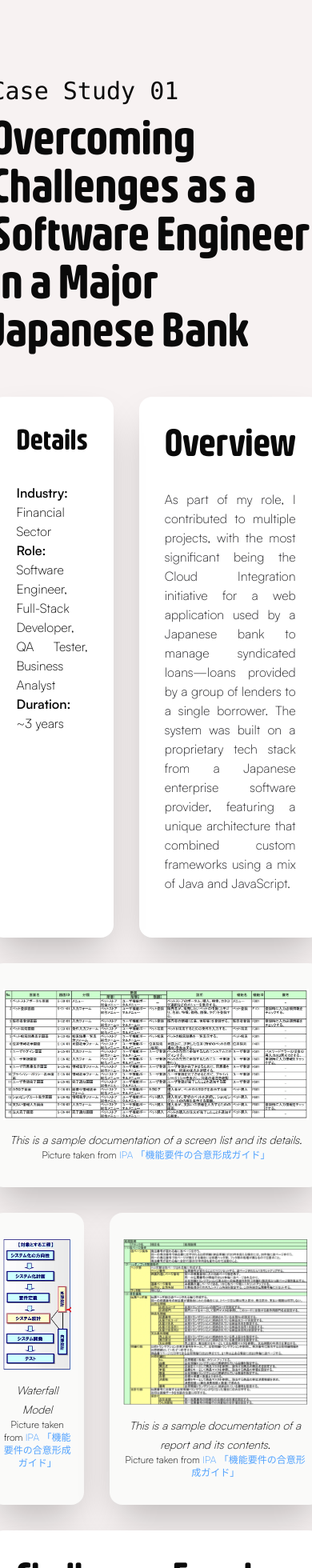
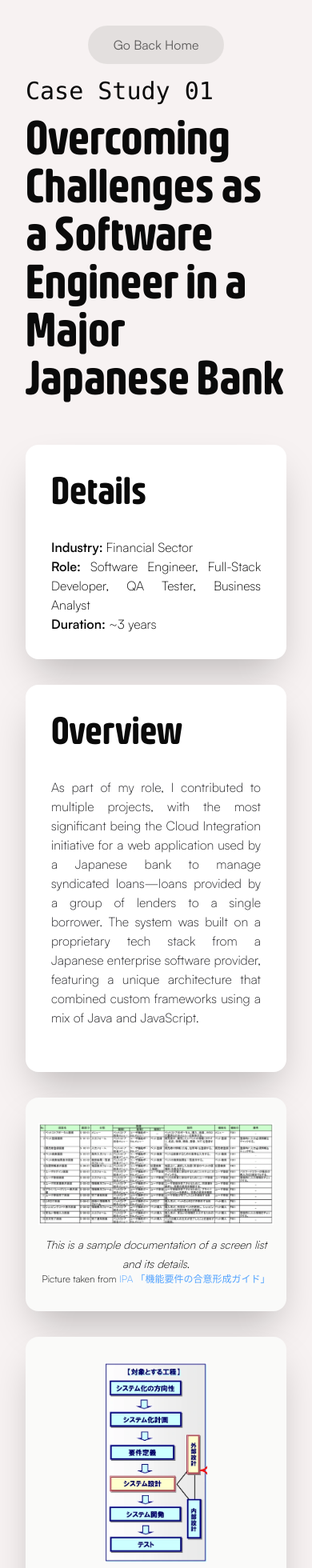
Before and after one commit to NeilMD/neil.dev, a Next.js app: page /case-study-01 in a window 390 px wide. Shown: the top 1960 px of the page at 80% size. Built offline with nearby package versions, Linux system fonts and the light colour scheme.

Commit message:
Added back button and Mobile Responsive for Case study

```diff
--- a/app/case-study-01/components/ProjectApproach.js
+++ b/app/case-study-01/components/ProjectApproach.js
@@ -16,7 +16,7 @@ const ProjectApproach = () => {
       </FadeContent>
       <br />
       <div>
-        <div className="flex gap-8">
+        <div className="flex flex-col md:flex-row gap-8">
           <FadeContent
             blur={false}
             duration={600}
@@ -44,7 +44,7 @@ const ProjectApproach = () => {
           </FadeContent>
         </div>
         <br />
-        <div className="flex gap-8">
+        <div className="flex flex-col md:flex-row gap-8">
           <FadeContent
             blur={false}
             duration={600}
@@ -72,7 +72,7 @@ const ProjectApproach = () => {
           </FadeContent>
         </div>
         <br />
-        <div className="flex gap-8">
+        <div className="flex flex-col md:flex-row gap-8">
           <FadeContent
             blur={false}
             duration={600}
--- a/app/case-study-01/components/ProjectDetails.js
+++ b/app/case-study-01/components/ProjectDetails.js
@@ -10,7 +10,7 @@ const ProjectDetails = () => {
         easing="ease-out"
         initialOpacity={0}
       >
-        <h4 className="text-4xl font-semibold font-serif mb-3">Details</h4>
+        <h4 className="text-5xl font-semibold font-serif mb-3">Details</h4>
       </FadeContent>
       <br />
       <FadeContent
--- a/app/case-study-01/page.js
+++ b/app/case-study-01/page.js
@@ -11,10 +11,13 @@ import ProjectApproach from "./components/ProjectApproach";
 import ProjectLessons from "./components/ProjectLessons";
 import FadeContent from "@/components/Animations/FadeContent/FadeContent";
 import AnimatedContent from "@/components/Animations/AnimatedContent/AnimatedContent";
+import Header from "../components/Header";
 
 const page = () => {
   return (
-    <main className=" min-h-svh w-full flex flex-col justify-center items-center bg-n-bg font-extralight mt-24">
+    <div className="relative">
+      <Header headerValue={0} setHeaderValue={() => {}} />
+      <main className=" min-h-svh w-full flex flex-col justify-center items-center bg-n-bg font-extralight mt-24 px-8">
         <div className="relative max-w-4xl  flex flex-col gap-8">
           <span>
             <FadeContent
@@ -33,20 +36,20 @@ const page = () => {
             easing="ease-out"
             initialOpacity={0}
           >
-          <h2 className="text-6xl font-serif font-semibold mb-6 ">
+            <h2 className="text-6xl font-serif font-semibold mb-6  ">
               Overcoming Challenges as a Software Engineer in a Major Japanese
               Bank
             </h2>
           </FadeContent>
-        <div className="flex flex-row text-justify gap-8">
-          <div className="flex-1/3 text-md flex flex-col  gap-3 text-justify">
+          <div className="flex flex-col lg:flex-row text-justify gap-8">
+            <div className=" lg:flex-1/3 text-md flex-col  gap-3 text-justify">
               {" "}
               <div className="h-full bg-white p-8 rounded-2xl shadow-2xl z-10">
                 <ProjectDetails />
               </div>
             </div>
 
-          <div id="proj-overview" className="flex-2/3 ">
+            <div id="proj-overview" className=" lg:flex-2/3 ">
               <ProjectOverview />
             </div>
           </div>
@@ -64,7 +67,8 @@ const page = () => {
               <div className="">
                 <img src="/img/01_screenlist.webp" className="w-full mb-3" />
                 <span className="text-sm italic text-center mb-3">
-                This is a sample documentation of a screen list and its details.
+                  This is a sample documentation of a screen list and its
+                  details.
                 </span>
                 <span className="text-xs block text-center">
                   Picture taken from{" "}
@@ -86,11 +90,14 @@ const page = () => {
               config={{ tension: 80, friction: 20 }}
               initialOpacity={0.2}
               animateOpacity
-            className="col-start-1 col-span-1  px-4 py-8 rounded-2xl bg-stone-50 shadow-2xl text-center z-10"
+              className="col-start-1 col-span-3  md:col-span-1  px-4 py-8 rounded-2xl bg-stone-50 shadow-2xl text-center z-10"
               threshold={0.2}
             >
               <div>
-              <img src="/img/01_waterfall.webp" className="w-full mb-3" />
+                <img
+                  src="/img/01_waterfall.webp"
+                  className="w-full mb-3 max-h-[250px] object-contain lg:max-h-none"
+                />
                 <span className="text-sm italic text-center mb-3">
                   Waterfall Model
                 </span>
@@ -114,11 +121,14 @@ const page = () => {
               config={{ tension: 80, friction: 20 }}
               initialOpacity={0.2}
               animateOpacity
-            className="col-start-2 col-span-2  px-4 py-8 rounded-2xl bg-stone-50 shadow-2xl text-center z-10"
+              className="col-start-1 md:col-start-2 col-span-3  md:col-span-2  px-4 py-8 rounded-2xl bg-stone-50 shadow-2xl text-center z-10"
               threshold={0.2}
             >
               <div>
-              <img src="/img/01_reportcontents.webp" className="w-full mb-3" />
+                <img
+                  src="/img/01_reportcontents.webp"
+                  className="w-full mb-3"
+                />
                 <span className="text-sm italic text-center mb-3">
                   This is a sample documentation of a report and its contents.
                 </span>
@@ -148,6 +158,7 @@ const page = () => {
           </div>
         </div>
       </main>
+    </div>
   );
 };
 
--- a/app/components/Header.js
+++ b/app/components/Header.js
@@ -1,13 +1,46 @@
 "use client";
+import { useRouter, usePathname } from "next/navigation";
+import Link from "next/link";
+
 const Header = ({ headerValue, setHeaderValue }) => {
+  const router = useRouter();
+  const pathname = usePathname();
+  console.log(pathname);
   return (
-    <header className="flex items-center p-8 fixed w-full z-100">
+    <header className="flex items-center p-8 fixed w-full z-100 top-0 left-0">
       <span className="hidden flex-1/3 font-semibold text-lg justify-baseline md:flex">
         <a href="#exp_card">Neil Capistrano</a>
       </span>
       <nav className="flex-1/3 flex justify-center opacity-65">
         <ul className="relative flex gap-4 self-center px-4 py-2 bg-transparent rounded-full">
-          <div className="-z-10 absolute inset-0 opacity-90 bg-n-bg rounded-full"></div>
+          <div
+            className={`-z-10 absolute inset-0 opacity-90  rounded-full ${
+              pathname === "/" ? "bg-n-bg" : "bg-stone-300"
+            }`}
+          ></div>
+          {pathname === "/" ? (
+            <HomeHeader
+              headerValue={headerValue}
+              setHeaderValue={setHeaderValue}
+            />
+          ) : (
+            <ReturnHeader
+              headerValue={headerValue}
+              setHeaderValue={setHeaderValue}
+            />
+          )}
+        </ul>
+      </nav>
+      <span className="hidden md:flex flex-1/3 font-semibold text-lg justify-end">
+        <a href="mailto:neil.capistrano2007.ca@gmail.com">Contact Me</a>
+      </span>
+    </header>
+  );
+};
+
+const HomeHeader = ({ headerValue, setHeaderValue }) => {
+  return (
+    <>
       <li
         id="all_nav"
         className={`py-1 px-4 rounded-2xl hover:bg-white transition duration-500 ease-in-out ${
@@ -41,12 +74,25 @@ const Header = ({ headerValue, setHeaderValue }) => {
       >
         <a href="#neil_card">About</a>
       </li>
-        </ul>
-      </nav>
-      <span className="hidden md:flex flex-1/3 font-semibold text-lg justify-end">
-        <a href="mailto:neil.capistrano2007.ca@gmail.com">Contact Me</a>
-      </span>
-    </header>
+    </>
+  );
+};
+
+const ReturnHeader = ({ headerValue, setHeaderValue }) => {
+  return (
+    <>
+      <li
+        id="back_nav"
+        className={`py-1 px-4 rounded-2xl hover:bg-white transition duration-500 ease-in-out ${
+          headerValue === 3 ? "active_nav" : ""
+        }`}
+        onClick={() => {
+          setHeaderValue(3);
+        }}
+      >
+        <Link href="/">Go Back Home</Link>
+      </li>
+    </>
   );
 };
 
--- a/app/components/EduCard.js
+++ b/app/components/JapanCard.js
@@ -2,7 +2,7 @@
 import { useRouter } from "next/navigation";
 import { FontAwesomeIcon } from "@fortawesome/react-fontawesome";
 import { faArrowRight } from "@fortawesome/free-solid-svg-icons";
-const EduCard = ({ headerValue }) => {
+const JapanCard = ({ headerValue }) => {
   const router = useRouter();
 
   const handleClick = () => {
@@ -20,7 +20,7 @@ const EduCard = ({ headerValue }) => {
     <div
       id="bc_card"
       className={`${cardVariants.base}
-        ${headerValue === 2 ? cardVariants.inactive : cardVariants.active}`}
+        ${headerValue === 1 ? cardVariants.inactive : cardVariants.active}`}
       onClick={handleClick}
     >
       <div className="opacity-0 group-hover:opacity-70 absolute inset-0  bg-black transition duration-400 ease-in-out"></div>
@@ -53,4 +53,4 @@ const EduCard = ({ headerValue }) => {
   );
 };
 
-export default EduCard;
+export default JapanCard;
--- a/app/page.js
+++ b/app/page.js
@@ -2,7 +2,7 @@
 import { useState } from "react";
 
 import BeatCurrent from "./components/BeatCurrent";
-import EduCard from "./components/EduCard";
+import JapanCard from "./components/JapanCard";
 import ExpCard from "./components/ExpCard";
 import Header from "./components/Header";
 import LinkCard from "./components/LinkCard";
@@ -22,7 +22,7 @@ export default function Home() {
           <NeilCard headerValue={headerValue} />
           <NightSparrowCard headerValue={headerValue} />
           <TechCard headerValue={headerValue} />
-          <EduCard headerValue={headerValue} />
+          <JapanCard headerValue={headerValue} />
           <BeatCurrent headerValue={headerValue} />
         </div>
       </main>
```
Lines whose indentation alone changed are shown as unchanged.
